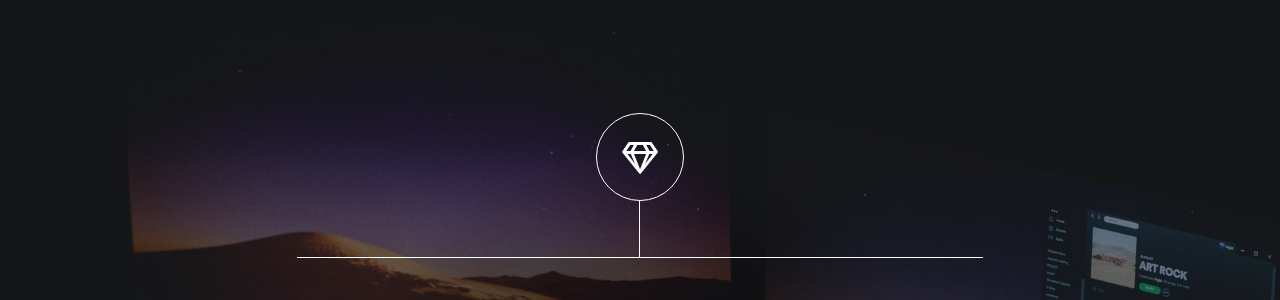
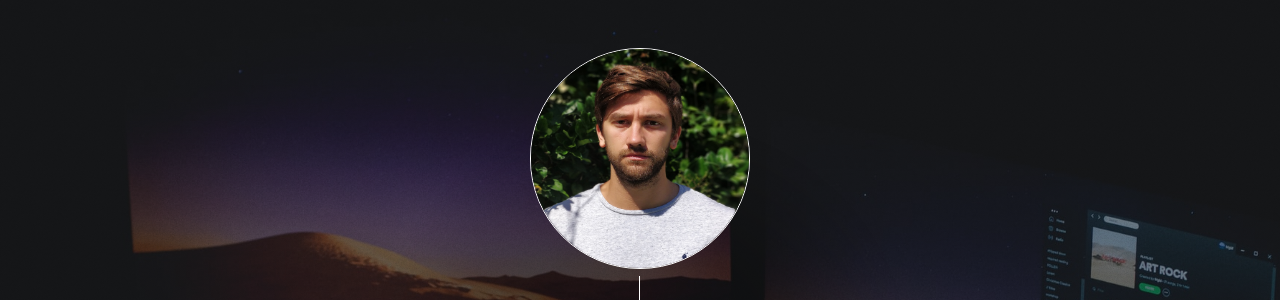
Before and after one commit to PatricioMonpelat/myWebsite, a plain HTML site: page index.html in a window 1280 px wide. Shown: the top 300 px of the page. Drawn offline with Linux system fonts and the light colour scheme.

Commit message:
latest changes

```diff
--- a/assets/css/main.css
+++ b/assets/css/main.css
@@ -1291,8 +1291,8 @@ input, select, textarea {
 			}
 
 		#header .logo {
-			width: 5.5rem;
-			height: 5.5rem;
+			width: 14rem;
+			height: 14rem;
 			line-height: 5.5rem;
 			border: solid 1px #ffffff;
 			border-radius: 100%;
@@ -1662,3 +1662,11 @@ input, select, textarea {
 .tech{
 	height: 90px;
 }
+
+.cara {
+    border-radius: 500px;
+	width: 220px;
+	height: 221px;
+	border: solid 1px #ffffff;
+	line-height: 5.5rem;
+}
--- a/assets/css/noscript.css
+++ b/assets/css/noscript.css
@@ -1,8 +1,3 @@
-/*
-	Dimension by HTML5 UP
-	html5up.net | @ajlkn
-	Free for personal and commercial use under the CCA 3.0 license (html5up.net/license)
-*/
 
 /* BG */
 
--- a/index.html
+++ b/index.html
@@ -16,8 +16,8 @@
 
 				<!-- Header -->
 					<header id="header">
-						<div class="logo">
-							<span class="icon fa-gem"></span>
+						<div class="">
+							<img class="cara" src="images/me.jpg" alt="PatricioMonpelat">
 						</div>
 						<div class="content">
 							<div class="inner">
```
Also changed, not shown: images/me.jpg (added).
